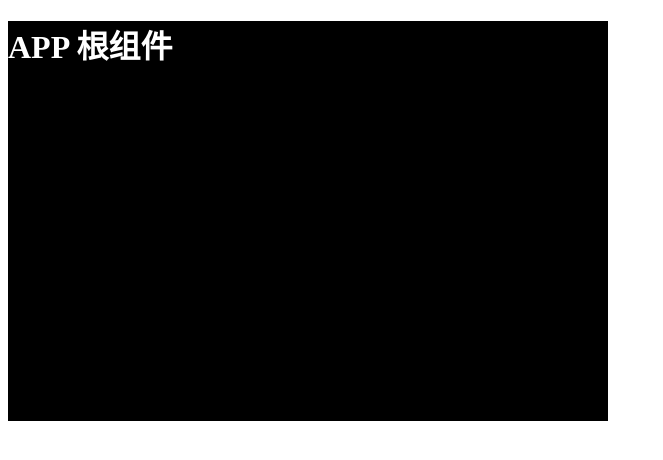
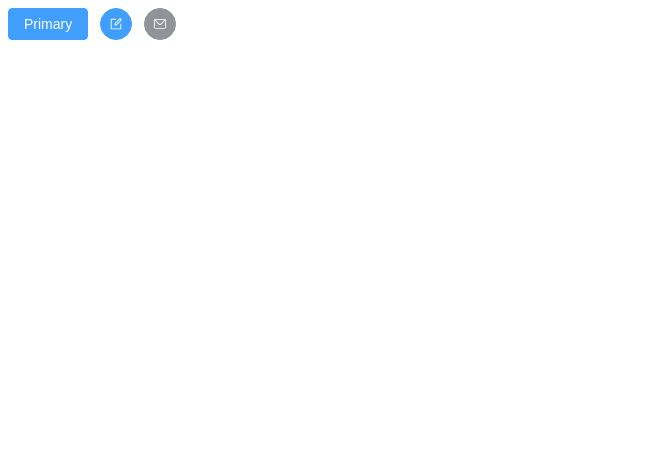
Before and after one commit to james-wangx/vue3-admin-template, a Vue app: page / in a window 1280 px wide. Shown: the top 460 px of the page, without its empty margins (0-663 px from the left). Built offline with nearby package versions, Linux system fonts and the light colour scheme.

Commit message:
feat: integrate element-plus

```diff
--- a/package.json
+++ b/package.json
@@ -17,6 +17,8 @@
     "preinstall": "node ./scripts/preinstall.js"
   },
   "dependencies": {
+    "@element-plus/icons-vue": "^2.1.0",
+    "element-plus": "^2.3.9",
     "vue": "^3.3.4"
   },
   "devDependencies": {
--- a/src/App.vue
+++ b/src/App.vue
@@ -1,22 +1,13 @@
 <script setup lang="ts">
-const str = '我爱祖国'
-console.log(str)
+import { Edit, Message } from '@element-plus/icons-vue'
 </script>
 
 <template>
   <div class="box">
-    <h1>APP 根组件</h1>
+    <el-button type="primary">Primary</el-button>
+    <el-button type="primary" :icon="Edit" circle />
+    <el-button type="info" :icon="Message" circle />
   </div>
 </template>
 
-<style scoped>
-.box {
-  width: 600px;
-  height: 400px;
-  background: black;
-
-  h1 {
-    color: white;
-  }
-}
-</style>
+<style scoped></style>
--- a/src/main.ts
+++ b/src/main.ts
@@ -1,10 +1,14 @@
 import { createApp } from 'vue'
+import ElementPlus from 'element-plus'
+import zhCn from 'element-plus/es/locale/lang/zh-cn'
+
+import 'element-plus/dist/index.css'
+
 import App from './App.vue'
 
-createApp(App).mount('#app')
+const app = createApp(App)
 
-const fun = () => {
-  console.log('我爱你祖国')
-}
-
-fun()
+app.use(ElementPlus, {
+  locale: zhCn,
+})
+app.mount('#app')
```
Also changed, not shown: 1 other file (tests, documents, lock files or other folders).
